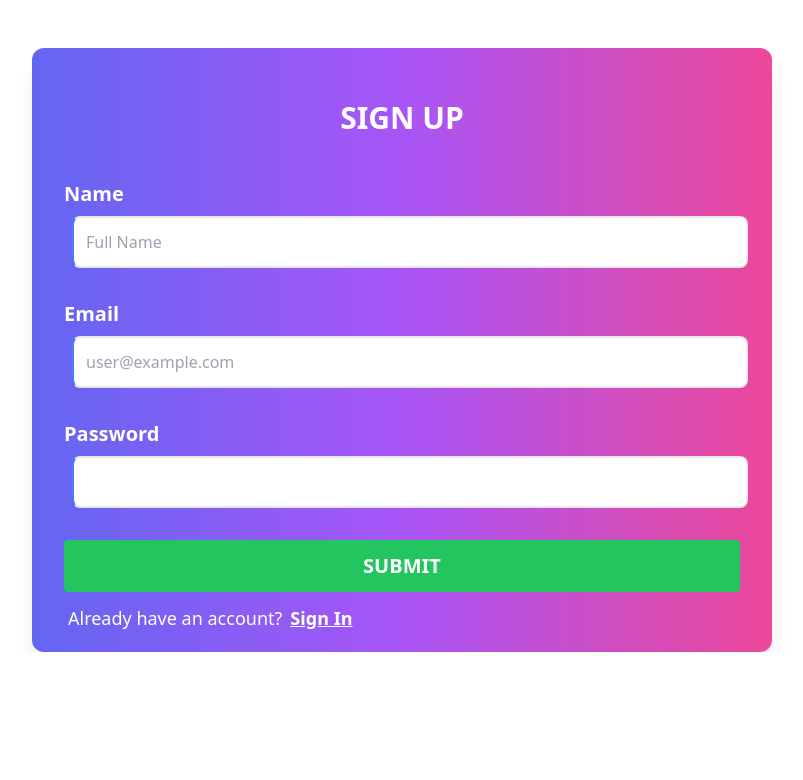
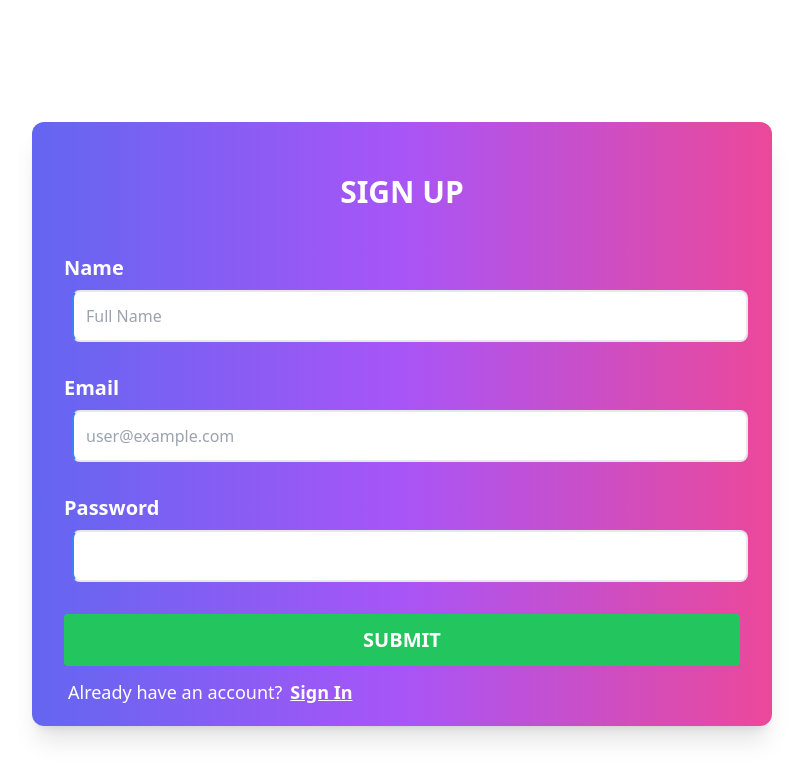
Before and after one commit to she-code/sports-frontend, a React (Vite) app: page /signup in a window 1280 px wide. Shown: the top 780 px of the page, without its empty margins (238-1041 px from the left). Built offline with nearby package versions, Linux system fonts and the light colour scheme; no server answers.

Commit message:
Aligned at the center

```diff
--- a/src/views/signup/index.tsx
+++ b/src/views/signup/index.tsx
@@ -12,11 +12,13 @@
     // eslint-disable-next-line react-hooks/exhaustive-deps
   }, []);
   return (
-    <div className=" w-fit shadow-xl rounded-xl mx-auto py-5  mt-12 p-5 bg-gradient-to-r from-indigo-500 via-purple-500 to-pink-500">
-      <h1 className="text-center text-3xl font-semibold mb-6 mt-8 text-white">
-        SIGN UP
-      </h1>
-      <SignupForm />
+    <div className="flex items-center justify-center min-h-screen">
+      <div className=" w-fit shadow-xl rounded-xl mx-auto py-5  mt-12 p-5 bg-gradient-to-r from-indigo-500 via-purple-500 to-pink-500">
+        <h1 className="text-center text-3xl font-semibold mb-6 mt-8 text-white">
+          SIGN UP
+        </h1>
+        <SignupForm />
+      </div>
     </div>
   );
 }
```
